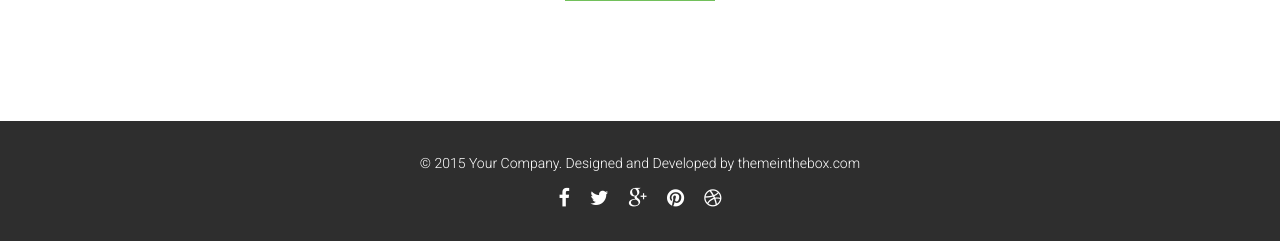
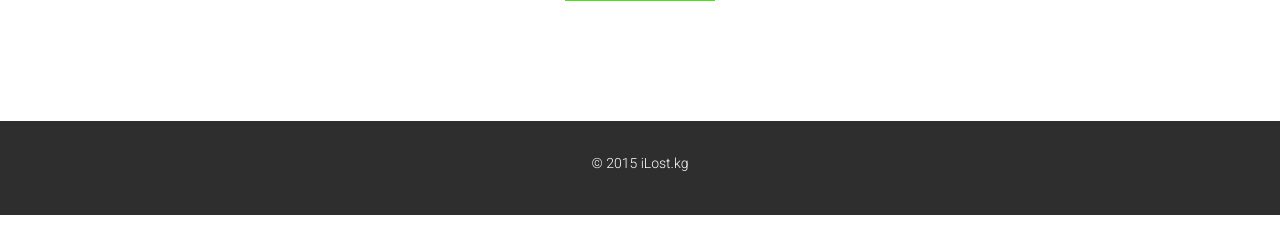
Before and after one commit to ArietNyshanbaev/garage48, a Django app: template main/templates/main/main.html in a window 1280 px wide. Shown: the part 2564-2805 px from the top of the page. After the commit the page ends 2779 px from the top, so only its background shows below. Run offline with Django 3.2, Linux system fonts and the light colour scheme; the template is opened without the code that fills it, so the values that code supplies are empty; parts of the project's set-up code (start-up, migrations or seed data) failed here and were passed over; some libraries are stand-ins or nearby versions.

Commit message:
new changges

```diff
--- a/main/templates/main/main.html
+++ b/main/templates/main/main.html
@@ -290,7 +290,7 @@
                     <h2 class="section-title text-center wow fadeInDown animated" style="visibility: visible;">Send Message</h2>
                     <p class="text-center wow fadeInDown animated" style="visibility: visible;">Drop a line to us. Your word is most important to us.</p>
                 </div>
-                <form id="main-contact-form" name="contact-form" method="post" action="#">
+                <form name="contact-form" method="post" action="#">
                     <div class="col-lg-6 animated animate-from-left" style="opacity: 1; left: 0px;">
 
                         <div class="form-group">
@@ -331,16 +331,11 @@
             <div class="row">
                 <div class="col-sm-12">
                     <p class="text-center">
-                        &copy; 2015 Your Company. Designed and Developed by <a target="_blank" href="http://themeinthebox.com" title="Free Twitter Bootstrap WordPress Themes and HTML templates">themeinthebox.com</a>
+                        &copy; 2015 iLost.kg </a>
                     </p>
-
-                    <ul class="social-icons text-center">
-                        <li><a href="#"><i class="fa fa-facebook"></i></a></li>
-                        <li><a href="#"><i class="fa fa-twitter"></i></a></li>
-                        <li><a href="#"><i class="fa fa-google-plus"></i></a></li>
-                        <li><a href="#"><i class="fa fa-pinterest"></i></a></li>
-                        <li><a href="#"><i class="fa fa-dribbble"></i></a></li>
-                    </ul>
+                    <p style="display:none">
+                        Ari and JZ)
+                    </p>
                 </div>
             </div>
         </div>
```
Also changed, not shown: main/models.py (+13 -0 lines), main/views.py (+14 -1 lines), db.sqlite3, main/migrations/0003_mail.py (added), 2 other files.
